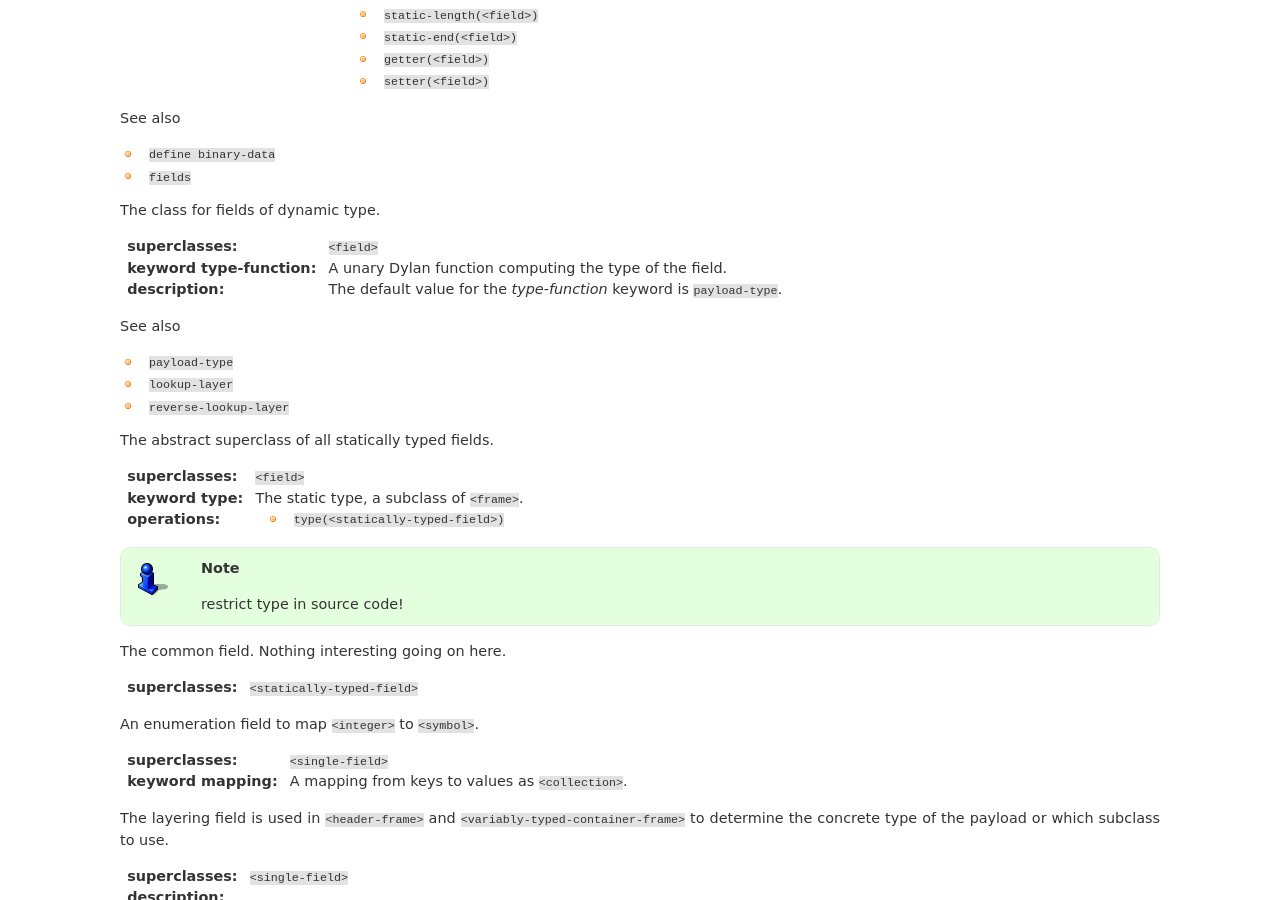
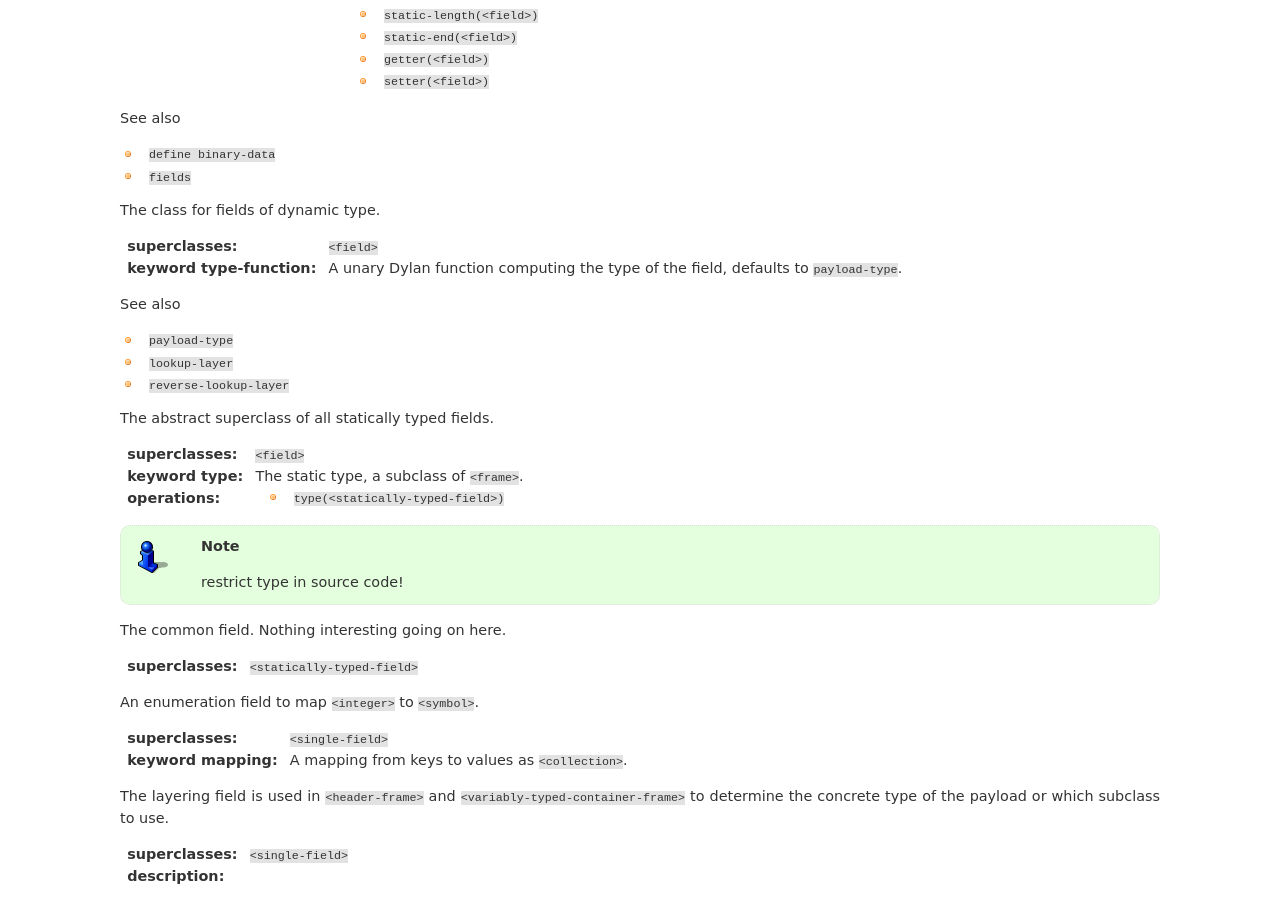
Before and after one commit to dylan-lang/binary-data, a Sphinx documentation site: the page built from documentation/source/reference.rst, in a window 1280 px wide and 900 px high, scrolled down 3887 px. Built offline with Sphinx 7.4.7, drawn with Linux system fonts in a browser that asks for light colours; cross-references to code outside the pages are shown as plain code.

Commit message:
minor cleanup

```diff
--- a/documentation/source/reference.rst
+++ b/documentation/source/reference.rst
@@ -377,12 +377,7 @@ language instantiates these fields.
 
    :superclasses: :class:`<field>`
 
-   :keyword type-function: A unary Dylan function computing the type of the field.
-
-   :description:
-
-      The default value for the *type-function* keyword is
-      :func:`payload-type`.
+   :keyword type-function: A unary Dylan function computing the type of the field, defaults to :func:`payload-type`.
 
    See also
 
```
